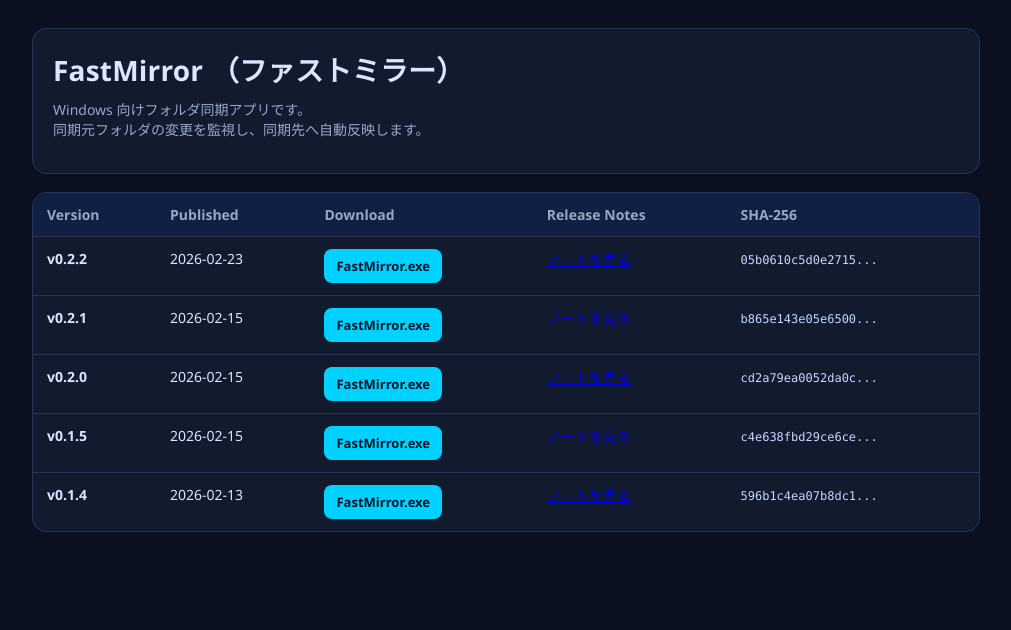
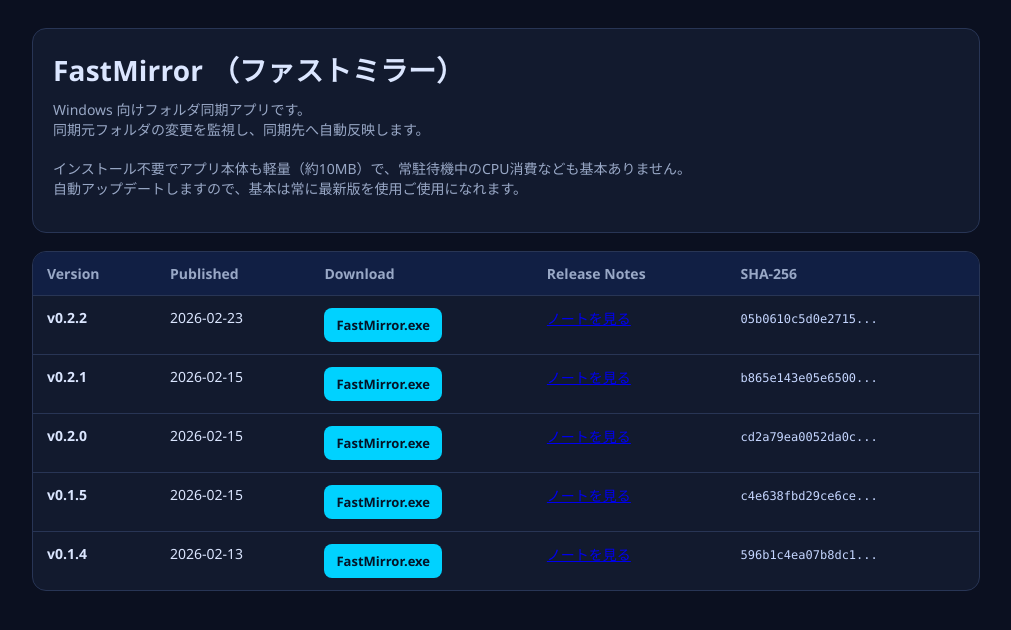
Before and after one commit to RegainLife/FastMirror-Release, a plain HTML site: page index.html in a window 1280 px wide. Shown: the whole page, without its empty margins (134-1145 px from the left). Drawn offline with Linux system fonts and the light colour scheme.

Commit message:
docs: update hero description text on release page

```diff
--- a/index.html
+++ b/index.html
@@ -106,7 +106,7 @@
   <main class="wrap">
     <section class="hero">
       <h1>FastMirror （ファストミラー）</h1>
-      <p class="sub">Windows 向けフォルダ同期アプリです。<br>同期元フォルダの変更を監視し、同期先へ自動反映します。</p>
+      <p class="sub">Windows 向けフォルダ同期アプリです。<br>同期元フォルダの変更を監視し、同期先へ自動反映します。<br><br>インストール不要でアプリ本体も軽量（約10MB）で、常駐待機中のCPU消費なども基本ありません。<br>自動アップデートしますので、基本は常に最新版を使用ご使用になれます。</p>
     </section>
 
     <section class="card">
```
